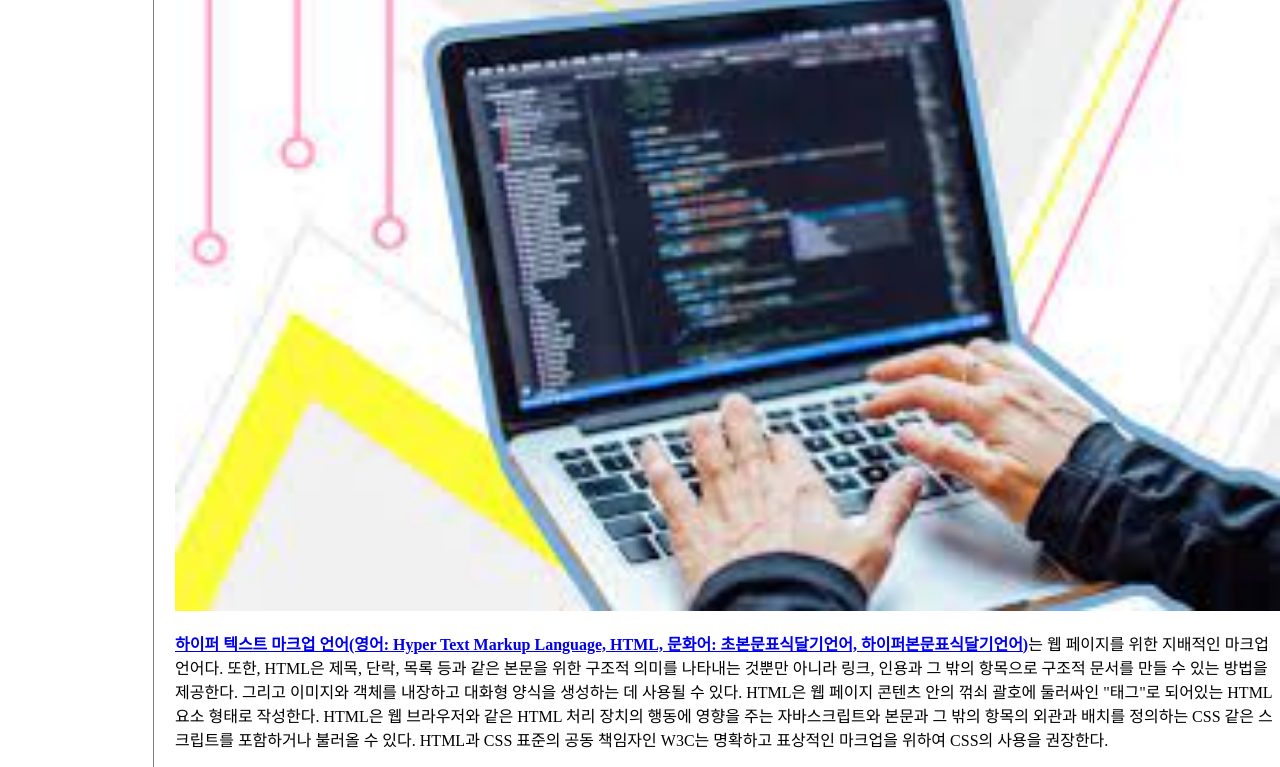
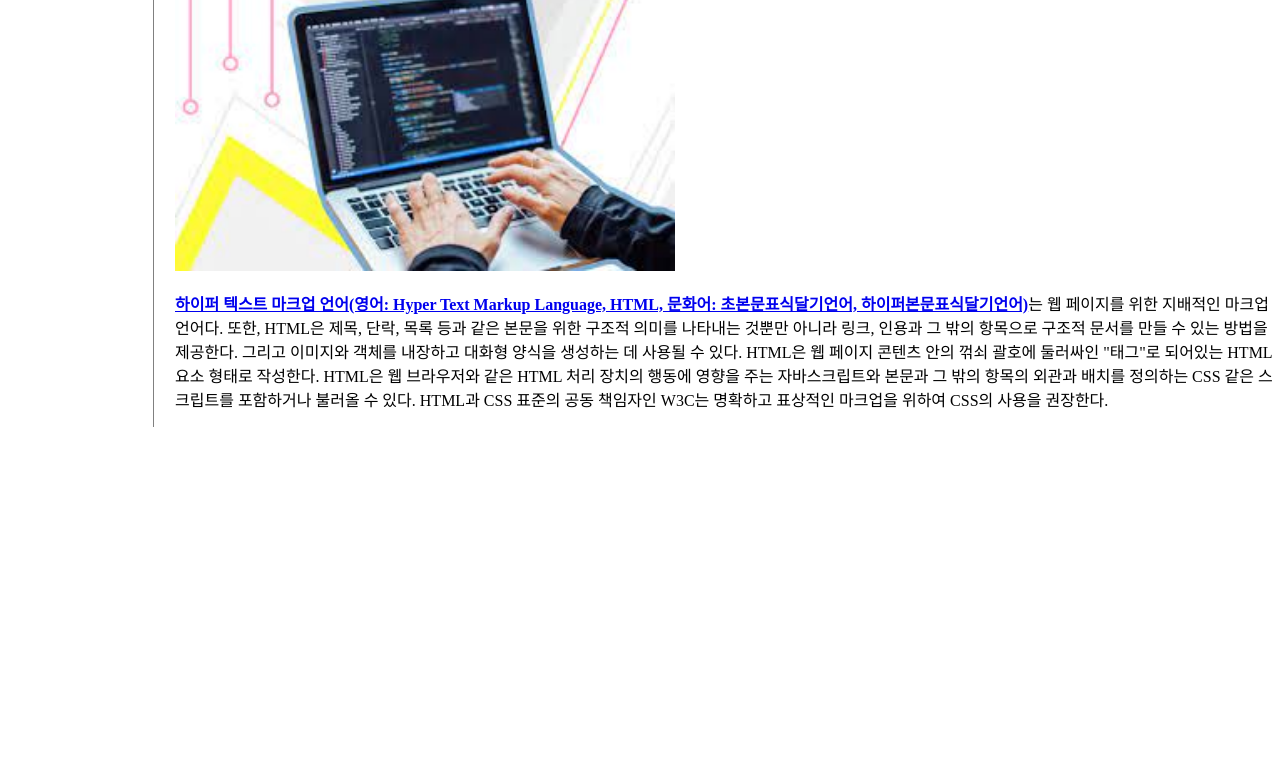
Before and after one commit to SleeplessN/practice, a plain HTML site: page 1.html in a window 1280 px wide. Shown: the part 170-937 px from the top of the page. After the commit the page ends 800 px from the top, so only its background shows below. Drawn offline with Linux system fonts and the light colour scheme.

Commit message:
modify image size

```diff
--- a/1.html
+++ b/1.html
@@ -15,7 +15,7 @@
       </ol>
       <div id="article">
         <h2>HTML</h2>
-        <img src = "coding.jpg" width = "100%">
+        <img src = "coding.jpg" width = "500">
         <p><strong><a href="https://ko.wikipedia.org/wiki/HTML" target = _blank>하이퍼 텍스트 마크업 언어(영어: Hyper Text Markup Language, HTML, 문화어: 초본문표식달기언어, 하이퍼본문표식달기언어)</a></strong>는 웹 페이지를 위한 지배적인 마크업 언어다. 또한, HTML은 제목, 단락, 목록 등과 같은 본문을 위한 구조적 의미를 나타내는 것뿐만 아니라 링크, 인용과 그 밖의 항목으로 구조적 문서를 만들 수 있는 방법을 제공한다. 그리고 이미지와 객체를 내장하고 대화형 양식을 생성하는 데 사용될 수 있다. HTML은 웹 페이지 콘텐츠 안의 꺾쇠 괄호에 둘러싸인 "태그"로 되어있는 HTML 요소 형태로 작성한다. HTML은 웹 브라우저와 같은 HTML 처리 장치의 행동에 영향을 주는 자바스크립트와 본문과 그 밖의 항목의 외관과 배치를 정의하는 CSS 같은 스크립트를 포함하거나 불러올 수 있다. HTML과 CSS 표준의 공동 책임자인 W3C는 명확하고 표상적인 마크업을 위하여 CSS의 사용을 권장한다.</p>
       </div>
     </div>
```
